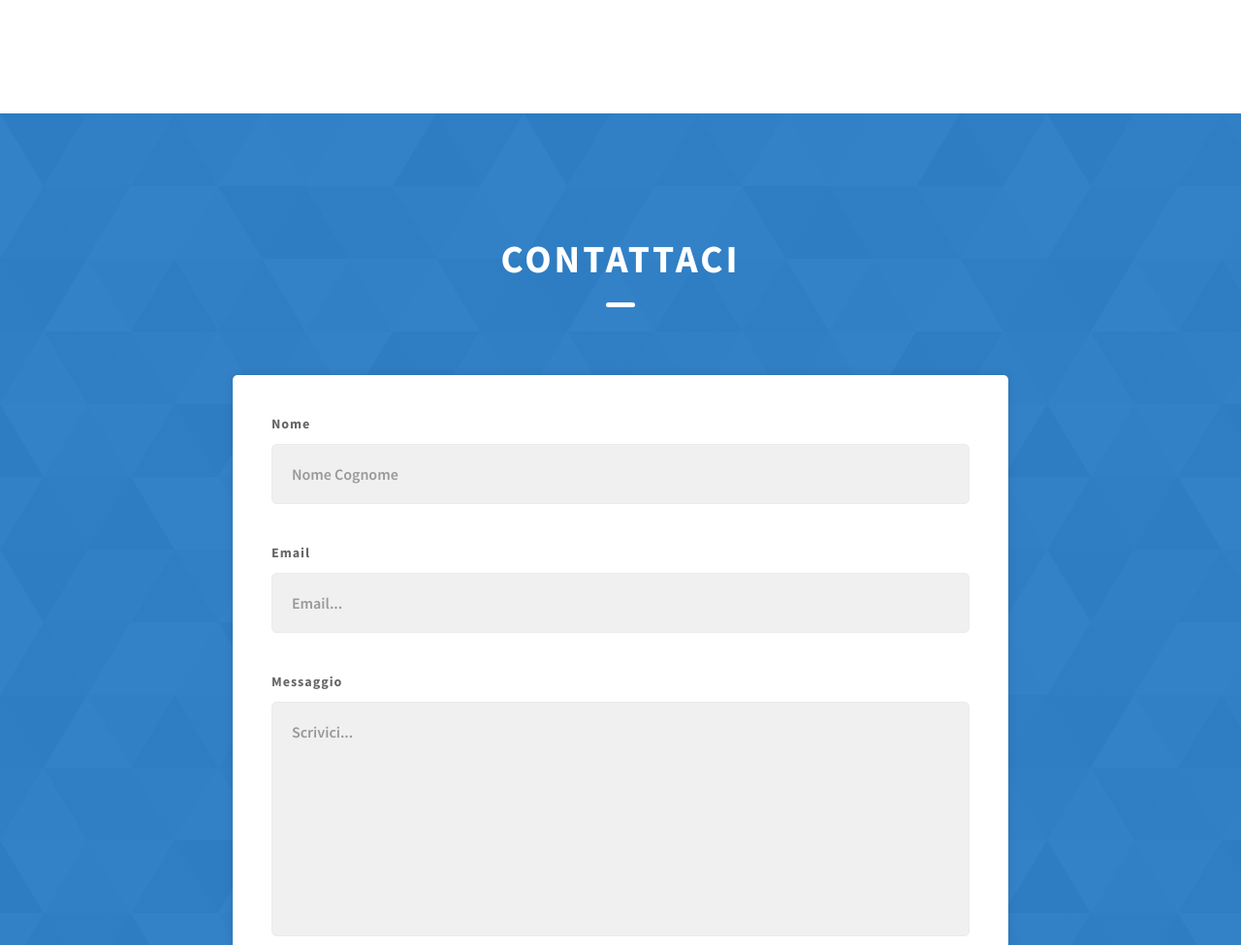
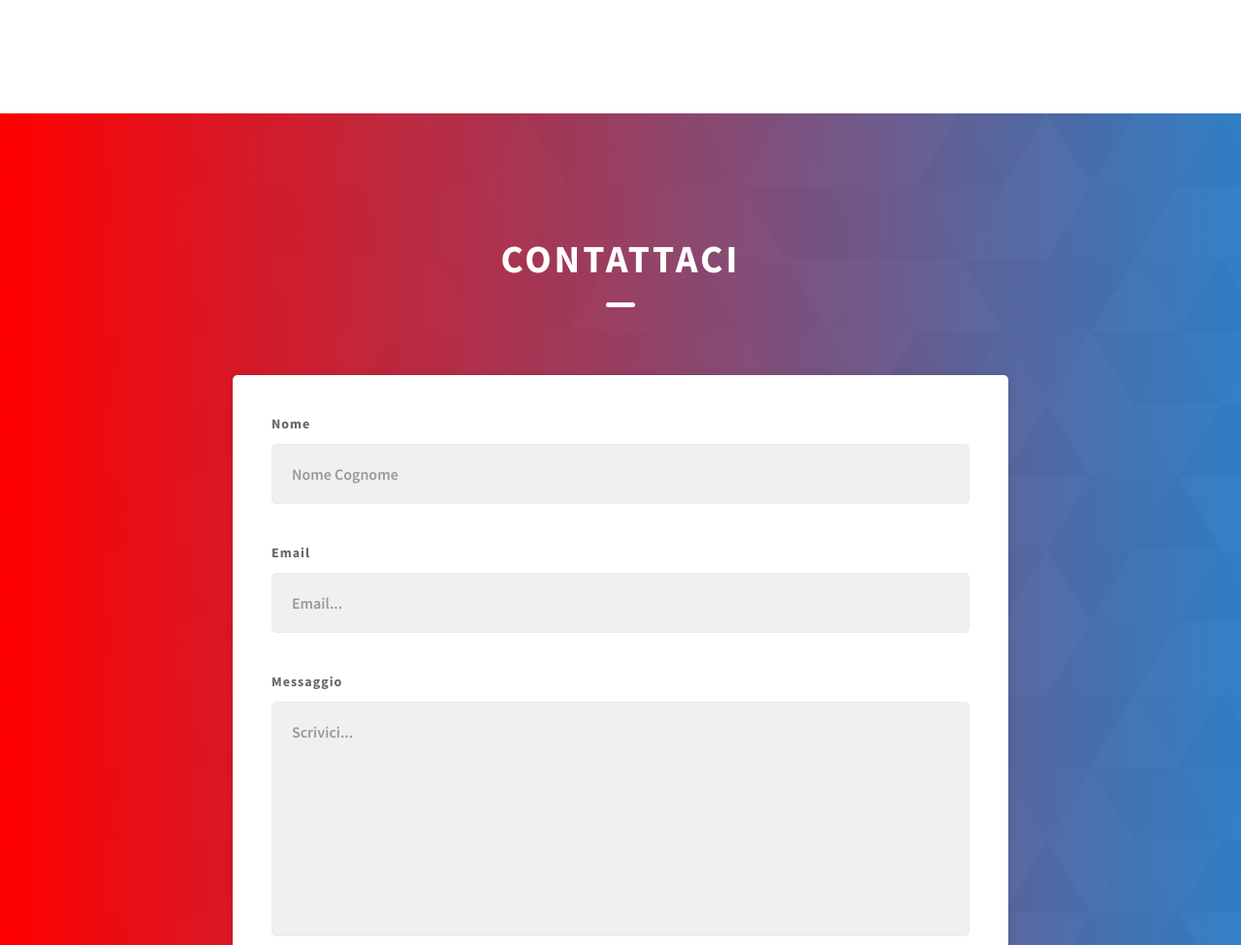
Before and after one commit to h-ingenium/hingenium, a website: page index.html in a window 1280 px wide. Shown: the part 5434-6409 px from the top of the page at 97% size. Drawn offline with nearby package versions, Linux system fonts and the light colour scheme.

Commit message:
Update style.css

```diff
--- a/css/style.css
+++ b/css/style.css
@@ -326,7 +326,7 @@ textarea {
           font-size: 1.7rem; } }
 
 .contact {
-  background: linear-gradient(to right, rgba(0, 98, 185, 0.8), rgba(0, 98, 185, 0.8)), url(../../assets/svg/common-bg.svg);
+  background: linear-gradient(to right, red, rgba(0, 98, 185, 0.8)), url(../../assets/svg/common-bg.svg);
   background-size: cover;
   background-position: center; }
   .contact__form-container {
```
